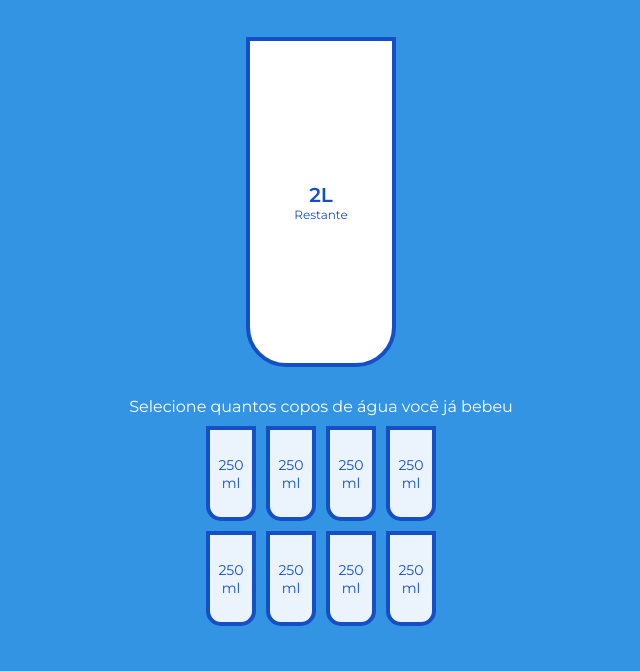
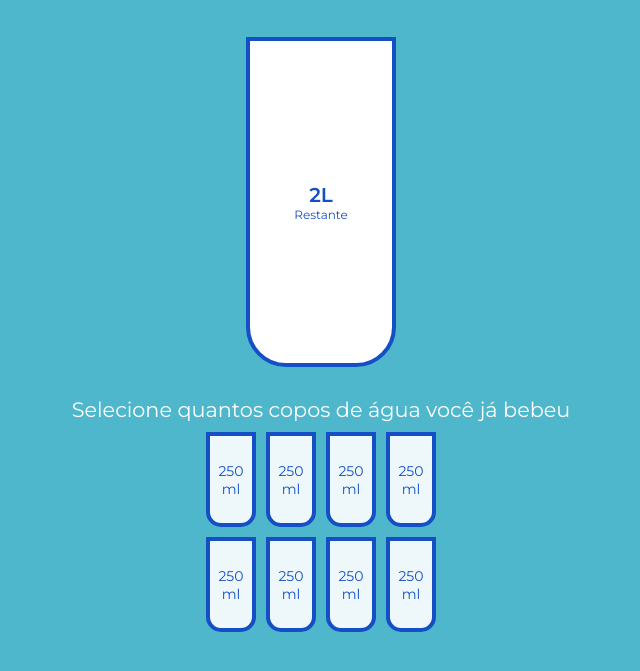
Before and after one commit to lilian-rangel/Projeto-drink-water, a plain HTML site: page index.html in a window 1280 px wide. Shown: the part 133-804 px from the top of the page, without its empty margins (319-959 px from the left). Drawn offline with Linux system fonts and the light colour scheme.

Commit message:
:lipstick: feat: change bg color | create project gif

```diff
--- a/assets/css/style.css
+++ b/assets/css/style.css
@@ -13,7 +13,7 @@
   }
 
   body {
-    background-color: #3494e4;
+    background-color: #4fb7cb;
     color: #fff;
     display: flex;
     flex-direction: column;
@@ -104,4 +104,5 @@
   .text {
     text-align: center;
     margin: 0 0 5px;
+    font-size: 1.3rem;
   }
```
Also changed, not shown: assets/img/demo-drink.gif (added).
